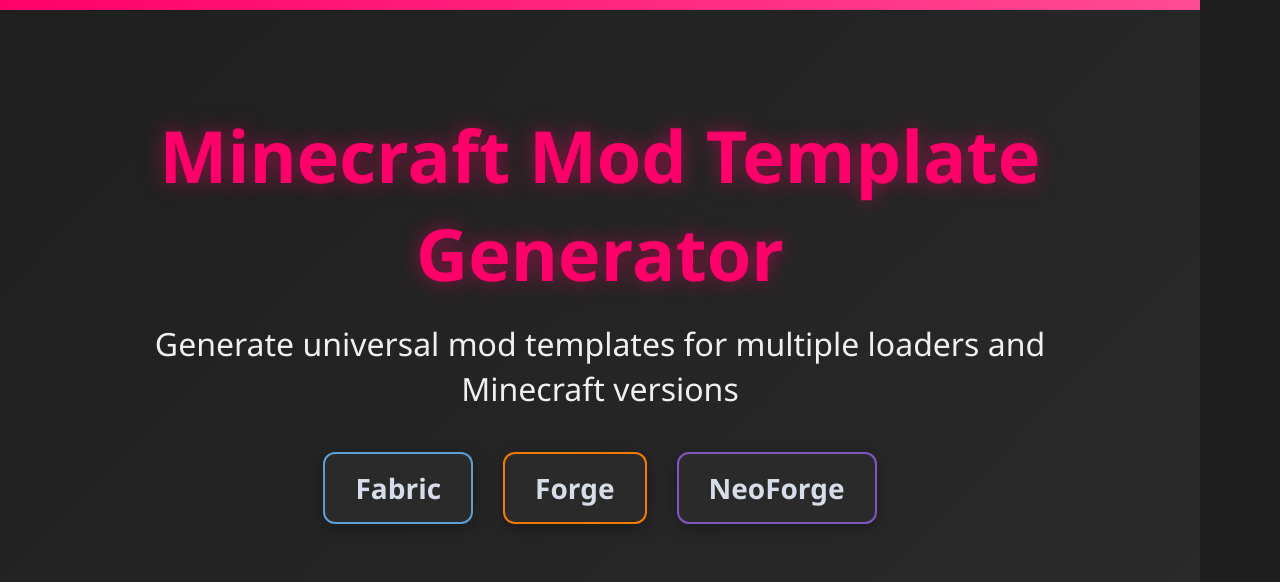
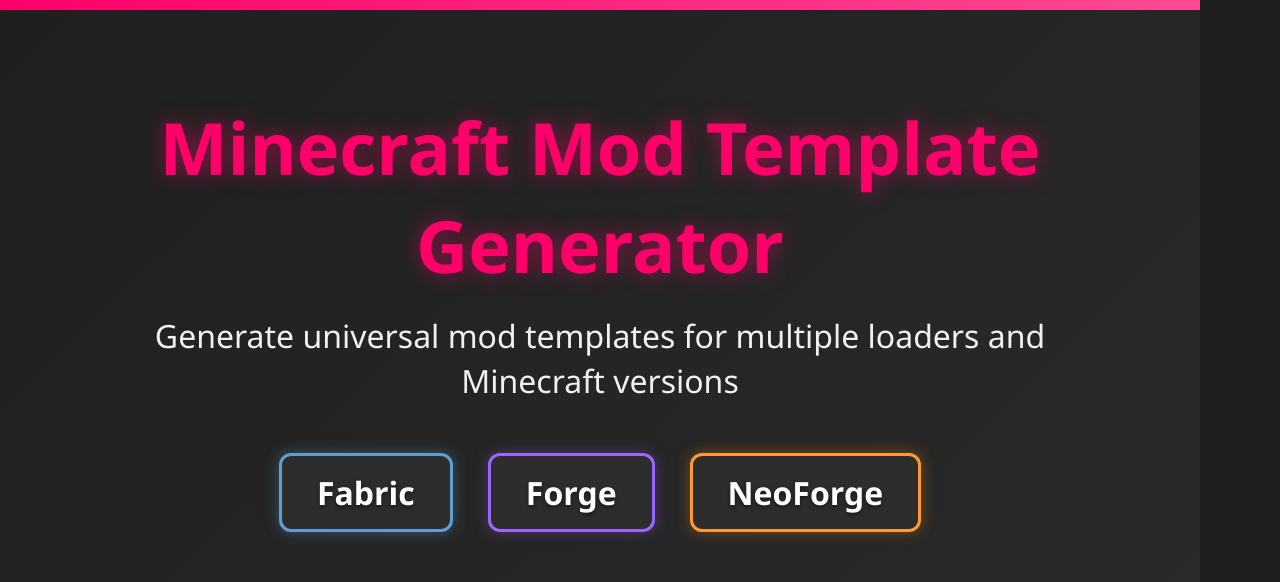
Before and after one commit to Ran-Mewo/universal-mod-template-generator, a website: page public/og-image.html in a window 1280 px wide. Drawn offline with Linux system fonts and the light colour scheme.

Commit message:
update assets

```diff
--- a/public/og-image.html
+++ b/public/og-image.html
@@ -65,33 +65,37 @@
 
         .loaders {
             display: flex;
-            margin-top: 40px;
-            gap: 30px;
+            margin-top: 50px;
+            gap: 35px;
         }
 
         .loader-badge {
-            background-color: #2a2a2a;
-            border: 2px solid #3a3a3a;
+            background-color: #2d2d2d;
+            border: 3px solid #3a3a3a;
             border-radius: 12px;
-            padding: 15px 30px;
-            font-size: 28px;
+            padding: 15px 35px;
+            font-size: 32px;
             font-weight: bold;
-            box-shadow: 0 4px 15px rgba(0, 0, 0, 0.3);
+            box-shadow: 0 4px 20px rgba(0, 0, 0, 0.4);
+            text-shadow: 0 2px 4px rgba(0, 0, 0, 0.5);
         }
 
         .fabric {
-            color: #d8dee9;
+            color: #ffffff;
             border-color: #5f9dd2;
+            box-shadow: 0 0 15px rgba(95, 157, 210, 0.4);
         }
 
         .forge {
-            color: #d8dee9;
-            border-color: #f57c00;
+            color: #ffffff;
+            border-color: #9966ff;
+            box-shadow: 0 0 15px rgba(126, 87, 194, 0.4);
         }
 
         .neoforge {
-            color: #d8dee9;
-            border-color: #7e57c2;
+            color: #ffffff;
+            border-color: #ff9933;
+            box-shadow: 0 0 15px rgba(245, 124, 0, 0.4);
         }
 
         .corner-decoration {
```
Also changed, not shown: scripts/generate-favicon.js (+6 -3 lines), public/apple-touch-icon.png, public/favicon.png, public/favicon.svg, public/og-image.png.
